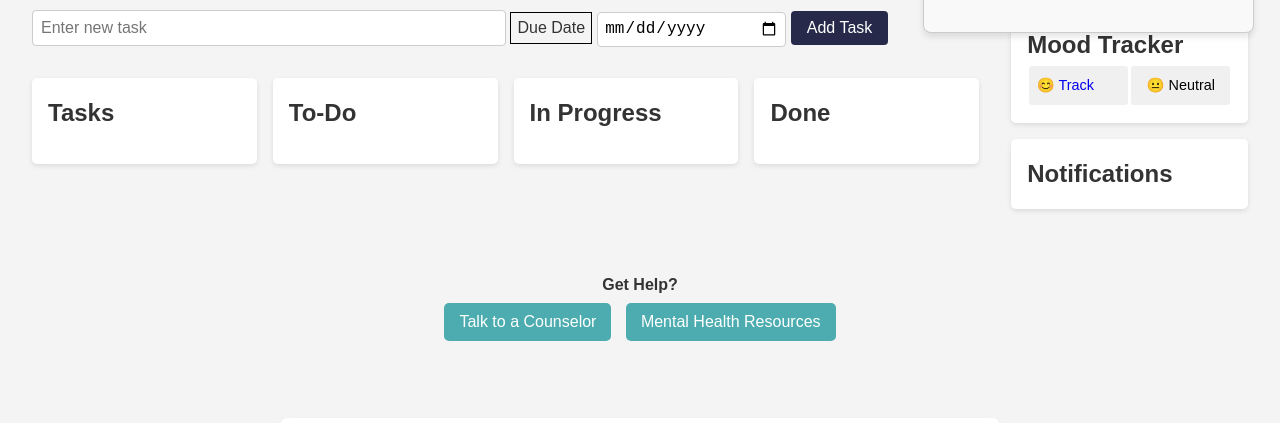
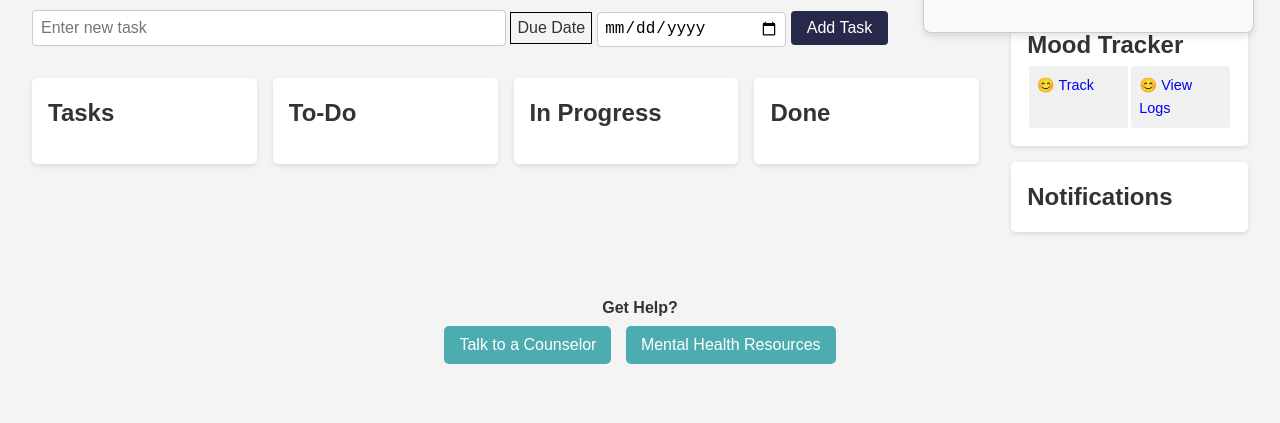
Before and after one commit to lipadsoft-Engineer/cognitive-support-tool-for-individuals-with-depression-at-workplace, a plain HTML site: page index.html in a window 1280 px wide. Shown: the part 114-537 px from the top of the page. Drawn offline with Linux system fonts and the light colour scheme.

Commit message:
add view logs btn

```diff
--- a/index.html
+++ b/index.html
@@ -46,7 +46,7 @@
                 <h2>Mood Tracker</h2>
                 <div id="mood-buttons">
                     <a href="#container" class="mood-btn" data-mood="happy">😊 Track</a>
-                    <button class="mood-btn" data-mood="neutral">😐 Neutral</button>
+                    <a href="#container" class="mood-btn" data-mood="happy">😊 View Logs</a>
                 </div>
 
             </section>
```
